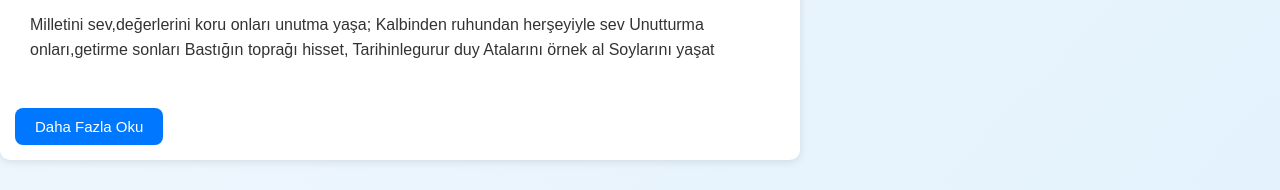
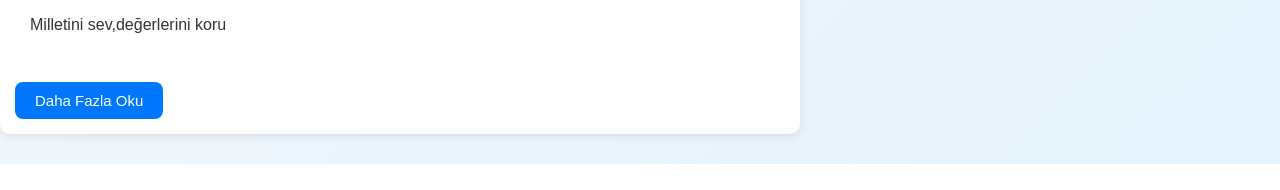
Before and after one commit to 00den4yiz/blog-sitem, a plain HTML site: page index.html in a window 1280 px wide. Shown: the part 1177-1367 px from the top of the page. After the commit the page ends 1341 px from the top, so only its background shows below. Drawn offline with nearby package versions, Linux system fonts and the light colour scheme.

Commit message:
Update index.html

```diff
--- a/index.html
+++ b/index.html
@@ -32,14 +32,6 @@
 <article>
   <img src="https://picsum.photos/800/305" alt="blog resmi" />
   <h2>MİLLET SEVGİSİ</h2>
-  <p>Milletini sev,değerlerini koru
-    onları unutma yaşa;
-    Kalbinden ruhundan herşeyiyle sev
-    Unutturma onları,getirme sonları
-
-    Bastığın toprağı hisset,
-    Tarihinlegurur duy
-    Atalarını örnek al
-    Soylarını yaşat</p>
+  <p>Milletini sev,değerlerini koru</p>
   <a href="yazi2.html"><button>Daha Fazla Oku</button></a>
 </article>
```
